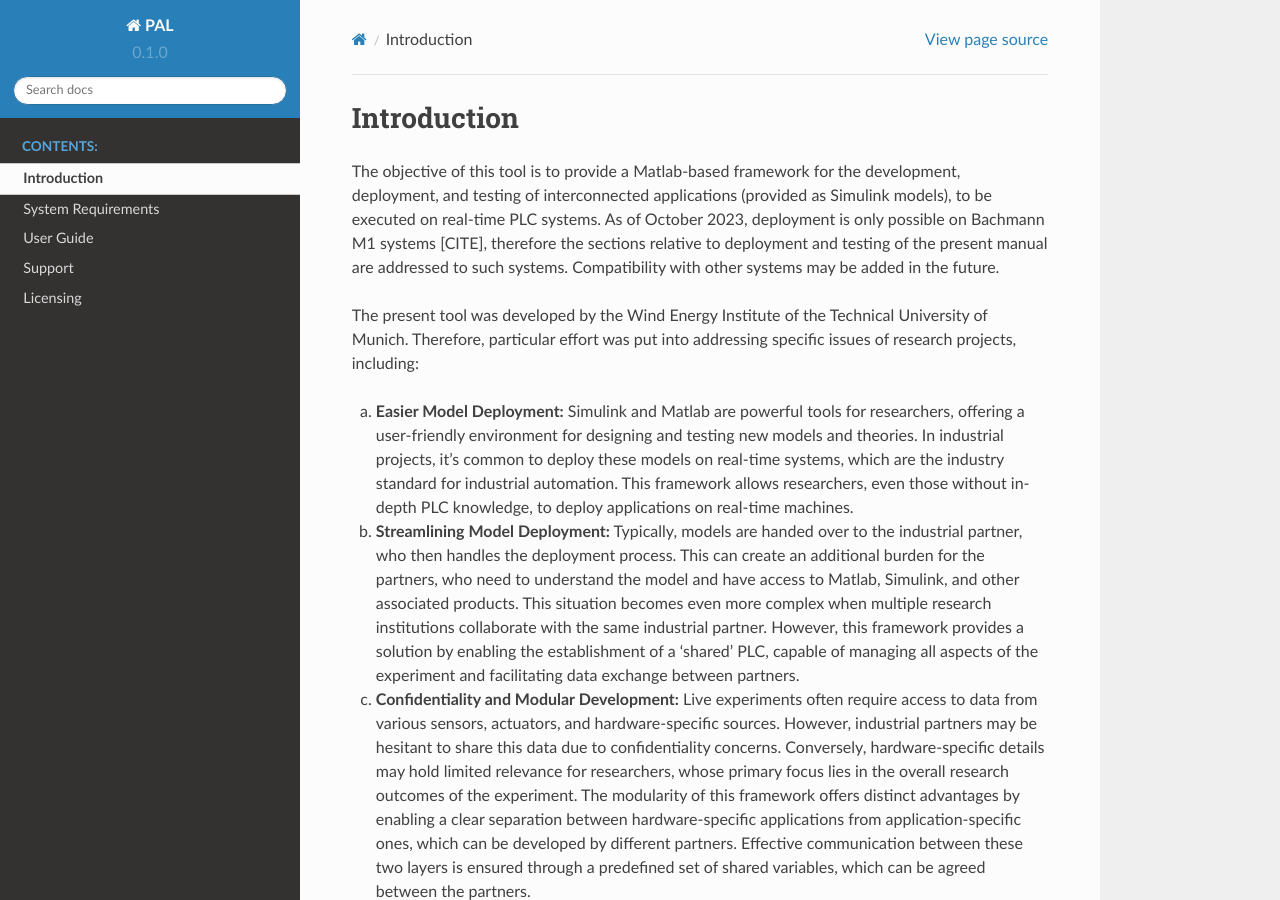
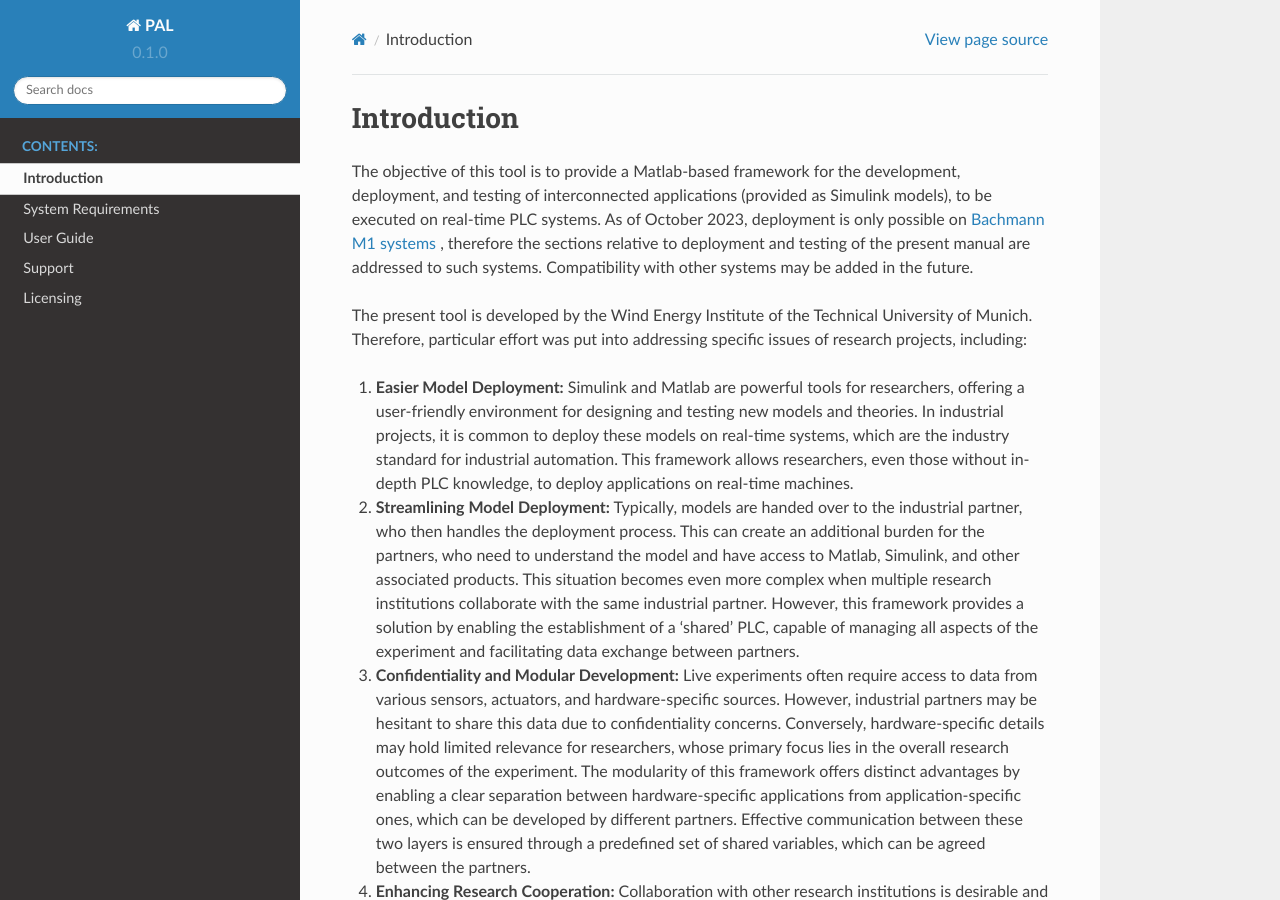
Before and after one commit to TUMLWE/PAL, a Sphinx documentation site: the page built from docs/source/introduction.rst, in a window 1280 px wide and 900 px high. Built offline with Sphinx 7.4.7 and the Read the Docs theme 2.0.0, drawn with Linux system fonts in a browser that asks for light colours.

Commit message:
docs update

```diff
--- a/docs/source/introduction.rst
+++ b/docs/source/introduction.rst
@@ -1,26 +1,26 @@
 Introduction
 =============
 
-The objective of this tool is to provide a Matlab-based framework for the development, deployment, and testing of interconnected applications (provided as Simulink models), to be executed on real-time PLC systems. As of October 2023, deployment is only possible on Bachmann M1 systems [CITE], therefore the sections relative to deployment and testing of the present manual are addressed to such systems. Compatibility with other systems may be added in the future.
+The objective of this tool is to provide a Matlab-based framework for the development, deployment, and testing of interconnected applications (provided as Simulink models), to be executed on real-time PLC systems. As of October 2023, deployment is only possible on `Bachmann M1 systems <http://www.bachmann.info>`_ , therefore the sections relative to deployment and testing of the present manual are addressed to such systems. Compatibility with other systems may be added in the future.
 
-The present tool was developed by the Wind Energy Institute of the Technical University of Munich. Therefore, particular effort was put into addressing specific issues of research projects, including:
+The present tool is developed by the Wind Energy Institute of the Technical University of Munich. Therefore, particular effort was put into addressing specific issues of research projects, including:
 
-a. **Easier Model Deployment:**
-   Simulink and Matlab are powerful tools for researchers, offering a user-friendly environment for designing and testing new models and theories. In industrial projects, it's common to deploy these models on real-time systems, which are the industry standard for industrial automation. This framework allows researchers, even those without in-depth PLC knowledge, to deploy applications on real-time machines.
+#. **Easier Model Deployment:**
+   Simulink and Matlab are powerful tools for researchers, offering a user-friendly environment for designing and testing new models and theories. In industrial projects, it is common to deploy these models on real-time systems, which are the industry standard for industrial automation. This framework allows researchers, even those without in-depth PLC knowledge, to deploy applications on real-time machines.
 
-b. **Streamlining Model Deployment:**
+#. **Streamlining Model Deployment:**
    Typically, models are handed over to the industrial partner, who then handles the deployment process. This can create an additional burden for the partners, who need to understand the model and have access to Matlab, Simulink, and other associated products. This situation becomes even more complex when multiple research institutions collaborate with the same industrial partner. However, this framework provides a solution by enabling the establishment of a 'shared' PLC, capable of managing all aspects of the experiment and facilitating data exchange between partners.
 
-c. **Confidentiality and Modular Development:**
+#. **Confidentiality and Modular Development:**
    Live experiments often require access to data from various sensors, actuators, and hardware-specific sources. However, industrial partners may be hesitant to share this data due to confidentiality concerns. Conversely, hardware-specific details may hold limited relevance for researchers, whose primary focus lies in the overall research outcomes of the experiment. The modularity of this framework offers distinct advantages by enabling a clear separation between hardware-specific applications from application-specific ones, which can be developed by different partners. Effective communication between these two layers is ensured through a predefined set of shared variables, which can be agreed between the partners.
 
-d. **Enhancing Research Cooperation:**
+#. **Enhancing Research Cooperation:**
    Collaboration with other research institutions is desirable and beneficial within industrial projects. The present approach allows all research-based applications to access the industrial hardware from a single point, simplifying the coordination process and reducing the overall implementation burden.
 
-e. **Adaptability for Runtime Changes:**
+#. **Adaptability for Runtime Changes:**
    Research experiments often require runtime adjustments to models. The framework's modular approach enables the substitution of individual components without requiring the halt of the entire framework's execution. This flexibility is crucial, especially when the framework includes applications owned by various research or industrial partners.
 
-f. **Monitoring Outputs:**
+#. **Monitoring Outputs:**
    The framework generates simple text outputs that can be used for monitoring the progress of experiments.
 
 The manual is structured into three main sections. The first section provides an overview of the general framework architecture, explaining the underlying structure and data flow. The second explains the components of the tool's graphic user interface (GUI), and in-depth information about the development of a new project. The third section of this manual offers guidance through three distinct examples of framework implementation. As the framework was developed by the Wind Energy Institute at the Technical University of Munich, the examples are related to wind energy applications. The first example demonstrates the implementation of a Met Mast Data Reader, the second focuses on a Load Post processor, and the final example covers a SCADA Data Reader that includes elements from the previous applications.
```
